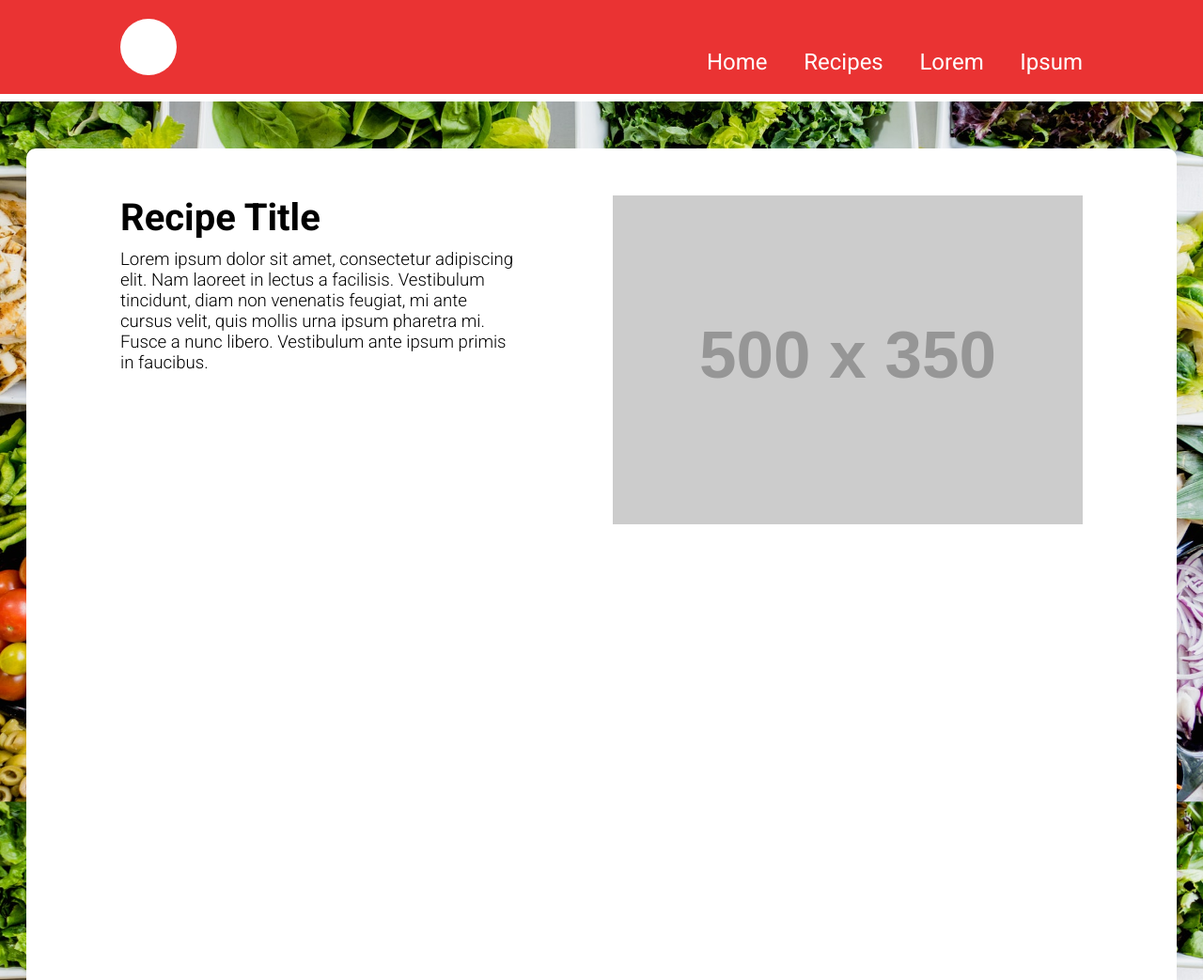
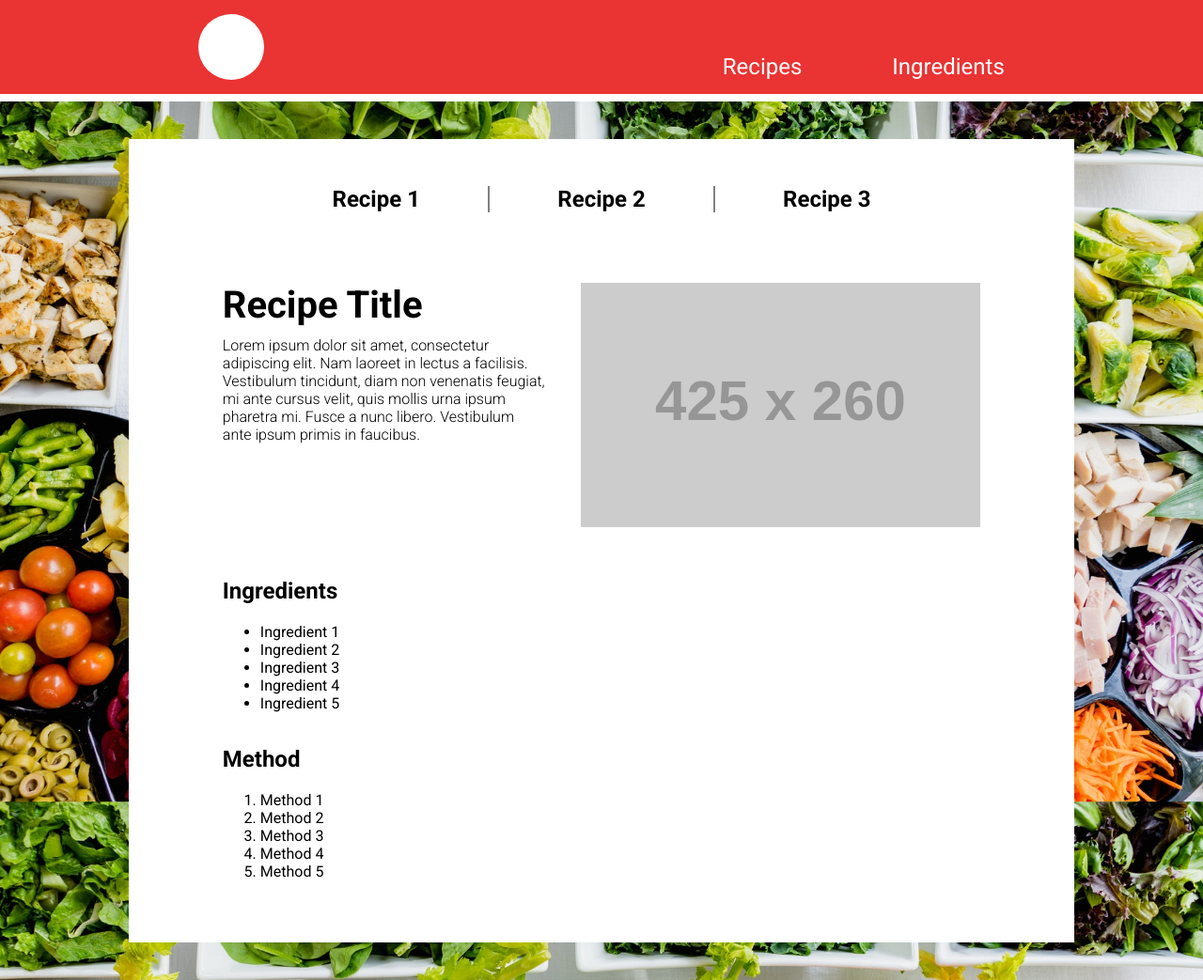
Before and after one commit to jTendeck/comp1930proj, a plain HTML site: page recipe-template.html in a window 1280 px wide. Shown: the top 1043 px of the page at 94% size. Drawn offline with Linux system fonts and the light colour scheme; placeholder pictures from the web are drawn by us.

Commit message:
finished implementing CSS and IDs.

```diff
--- a/recipe-template.html
+++ b/recipe-template.html
@@ -38,63 +38,44 @@
 			align-items: flex-end;
 			align-content: center;
 			justify-content: space-between;
-			width: 80%;
+			width: 67%;
 		}
 
  		#logo {
- 			width: 60px;
- 			height: 60px;
- 			border-radius: 30px;
+ 			width: 70px;
+ 			height: 70px;
+ 			border-radius: 35px;
  			background-color: white;
  		}
 
  		#buttonContainer {
  			font-size: 18pt;
- 			width: 400px;
+ 			width: 300px;
  			display: flex;
  			justify-content: space-between;
  		}
 
- 		#button {
+ 		.button {
  			display: flex;
  			align-items: flex-end;
  		}
 
- 		#footer {
- 			position: absolute;
-			left: 0;
-  			bottom: 0;
-  			width: 100%;
-  			height: 50px;
-  			background-color: #ea3333;
-			text-align: center;
-			color: white;
- 		}
-
  		#recipeContainer {
  			background-color: white;
- 			width: 80%;
- 			height:	900px;
- 			margin: 50px auto 0 auto;
- 			padding: 50px 100px 0 100px;
- 			border-radius: 10px;
+ 			width: 63%;
+ 			margin: 40px auto;
+ 			padding: 50px 100px;
  			display: flex;
 			align-content: center;
 			justify-content: center;
+			flex-direction: column;
  		}
 
- 		#recipe {
+ 		#recipeTop {
  			display: flex;
  			justify-content: space-between;
  			width: 100%;
- 		}
-
- 		#pageLeft {
-
- 		}
-
- 		#recipePic {
-
+ 			margin-bottom:30px;
  		}
 
  		#recipeTitle {
@@ -105,11 +86,21 @@
  		#recipeDescription {
  			margin-top: 10px;
  			font-weight: 300;
- 			font-size: 14pt;
- 			width: 80%;
+ 			width: 90%;
  		}
 
+ 		#recipeSelectorContainer {
+ 			width: 80%;
+ 			font-size: 18pt;
+ 			margin: 0 auto 75px auto;
+ 			display: flex;
+ 			justify-content: space-around;
+ 		}
 
+ 		.buttonDivider {
+ 			width: 2px;
+ 			background-color: gray;
+ 		}
 
 	</style>
 </head>
@@ -119,25 +110,56 @@
 		<div>
 			<div id="logo"></div>
 			<div id="buttonContainer">
-				<div id="button">Home</div>
-				<div id="button">Recipes</div>
-				<div id="button">Lorem</div>
-				<div id="button">Ipsum</div>
+				<div class="button" id="recipeNavButton">Recipes</div>
+				<div class="button" id="ingredientNavButton">Ingredients</div>
 			</div>
 		</div>
 	</div>
 	<div id="navDecoration"></div>
 
+	<div id="recipeContainer">
 
-	<div id="recipeContainer">
-		<div id="recipe">
+	<div id="recipeSelectorContainer">
+		<div class="recipeButton1"><b>Recipe 1</b></div>
+		<div class="buttonDivider"></div>
+		<div class="recipeButton2"><b>Recipe 2</b></div>
+		<div class="buttonDivider"></div>
+		<div class="recipeButton3"><b>Recipe 3</b></div>
+	</div>
+
+		<div id="recipeTop">
 			<div id="pageLeft">
 				<div id="recipeTitle">Recipe Title</div>
 				<div id ="recipeDescription">Lorem ipsum dolor sit amet, consectetur adipiscing elit. Nam laoreet in lectus a facilisis. Vestibulum tincidunt, diam non venenatis feugiat, mi ante cursus velit, quis mollis urna ipsum pharetra mi. Fusce a nunc libero. Vestibulum ante ipsum primis in faucibus.</div>
 			</div>
+			<div id="recipePic"><img src="https://dummyimage.com/425x260/000/fff" alt="Recipe image"><img></div>
+		</div>
 
-			<div id="recipePic"><img src="https://dummyimage.com/500x350/000/fff" alt="Recipe image"><img></div>
-		</div>
+			<div id="ingredientsContainer">
+				<h2>Ingredients</h2>
+				<div id="ingredientsBody">
+					<ul>
+						<li>Ingredient 1</li>
+						<li>Ingredient 2</li>
+						<li>Ingredient 3</li>
+						<li>Ingredient 4</li>
+						<li>Ingredient 5</li>
+					</ul>
+				</div>
+			</div>
+
+			<div id="methodContainer">
+				<h2>Method</h2>
+				<div id="methodBody">
+					<ol>
+						<li>Method 1</li>
+						<li>Method 2</li>
+						<li>Method 3</li>
+						<li>Method 4</li>
+						<li>Method 5</li>
+					</ol>
+				</div>
+			</div>
 	</div>
 
 
```
